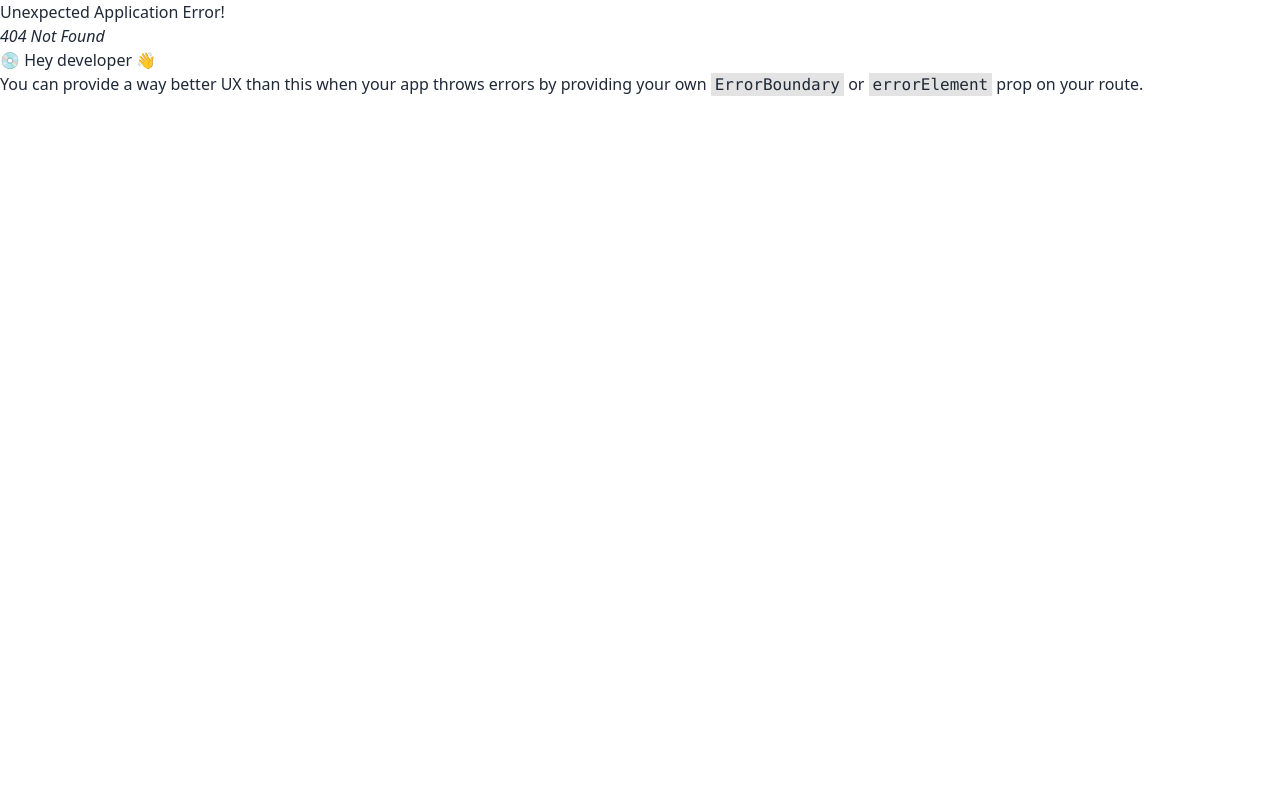
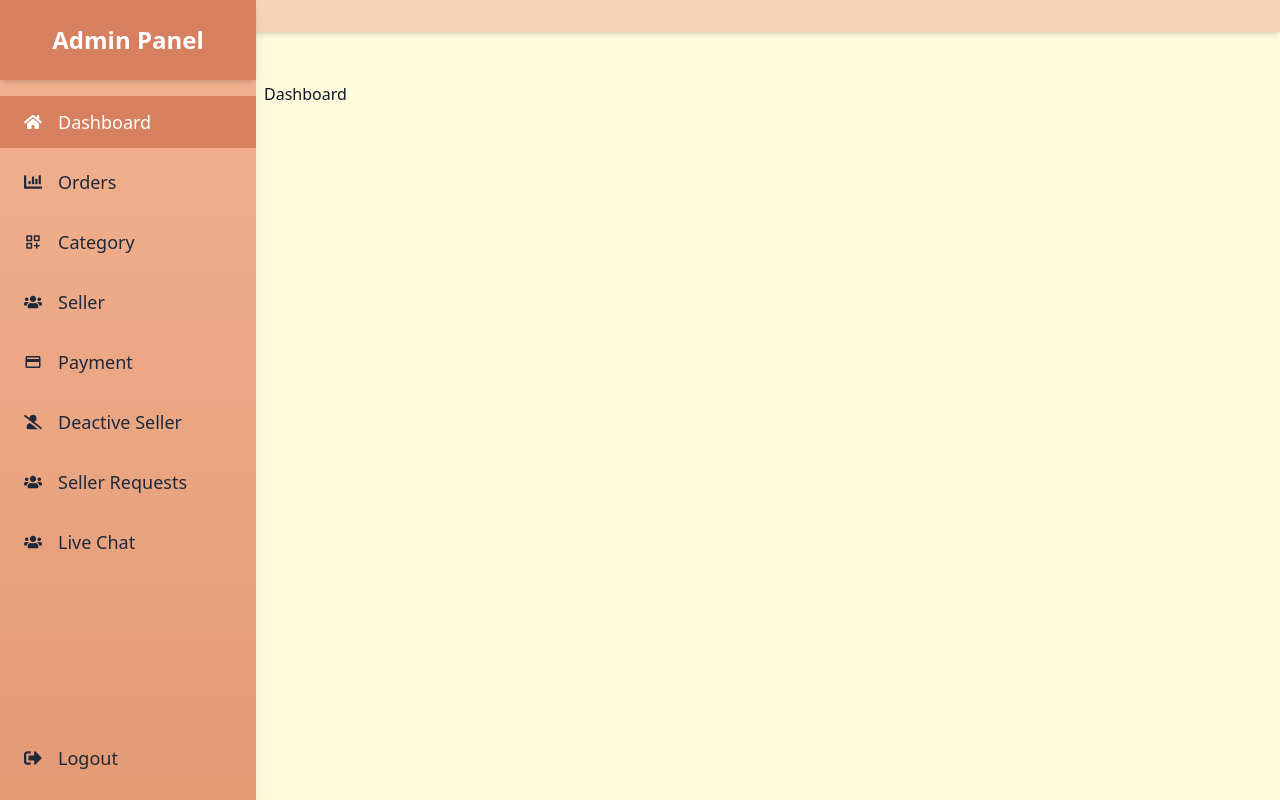
Before and after one commit to AshikurZaman01/Multi-Vendor-Ecommerce-Website-MERN, a React (Vite) app in the folder Front End/: page /admin/dashboard in a window 1280 px wide. Before the commit this address had no page. Built offline with nearby package versions, Linux system fonts and the light colour scheme.

Commit message:
add AdminDashboard sidebar

```diff
--- a/Front End/src/Components/Roots/Roots.jsx
+++ b/Front End/src/Components/Roots/Roots.jsx
@@ -2,7 +2,7 @@ import { Outlet } from 'react-router-dom';
 
 const Roots = () => {
     return (
-        <div>
+        <div className='max-w-screen-xl min-h-screen  mx-auto px-4 py-2'>
             <Outlet></Outlet>
         </div>
     );
--- /dev/null
+++ b/Front End/src/Components/Views/Auth/Admin/AdminDashboard/AdminDashboard.jsx
@@ -0,0 +1,10 @@
+const AdminDashboard = () => {
+    return (
+        <div>
+            <h1>Dashboard</h1>
+            {/* Additional dashboard content */}
+        </div>
+    );
+};
+
+export default AdminDashboard;
--- a/Front End/src/Components/Views/Auth/Admin/AdminForm.jsx
+++ b/Front End/src/Components/Views/Auth/Admin/AdminForm.jsx
@@ -27,7 +27,7 @@ const AdminForm = () => {
         } else if (successMessage) {
             toast.success(successMessage)
             dispatch(messageClear())
-            navigate('/')
+            navigate('/admin/dashboard')
         }
     }, [dispatch, errorMessage, successMessage, navigate])
 
--- /dev/null
+++ b/Front End/src/Components/Views/Auth/Admin/AdminHeader/AdminHeader.jsx
@@ -0,0 +1,9 @@
+const AdminHeader = () => {
+    return (
+        <div className="flex justify-between items-center p-4 bg-[#F6D4BA] shadow-md">
+
+        </div>
+    );
+};
+
+export default AdminHeader;
--- /dev/null
+++ b/Front End/src/Components/Views/Auth/Admin/AdminMainLayout/AdminMainLayout.jsx
@@ -0,0 +1,24 @@
+import AdminHeader from "../AdminHeader/AdminHeader";
+import AdminSidebar from "../AdminSidebar/AdminSidebar";
+import { Outlet } from 'react-router-dom';
+
+const AdminMainLayout = () => {
+    return (
+        <div className="flex">
+
+            <AdminSidebar />
+
+            <div className="flex-1 min-h-screen bg-[#FEFADC] text-slate-900">
+
+                <AdminHeader />
+
+                <main className="p-6 ml-0 lg:ml-60 pt-[50px]">
+                    <Outlet />
+                </main>
+
+            </div>
+        </div>
+    );
+};
+
+export default AdminMainLayout;
--- /dev/null
+++ b/Front End/src/Components/Views/Auth/Admin/AdminSidebar/AdminSidebar.jsx
@@ -0,0 +1,51 @@
+import { NavLink } from 'react-router-dom';
+import { FaHome, FaUsers, FaCog, FaSignOutAlt, FaChartBar, FaUserSlash } from 'react-icons/fa';
+import { TbCategoryPlus } from "react-icons/tb";
+import { MdOutlinePayment } from "react-icons/md";
+
+const AdminSidebar = () => {
+    const routes = [
+        { id: 1, path: 'dashboard', name: 'Dashboard', icon: <FaHome /> },
+        { id: 2, path: 'orders', name: 'Orders', icon: <FaChartBar /> },
+        { id: 3, path: 'category', name: 'Category', icon: <TbCategoryPlus /> },
+        { id: 4, path: 'seller', name: 'Seller', icon: <FaUsers /> },
+        { id: 5, path: 'payment', name: 'Payment', icon: <MdOutlinePayment /> },
+        { id: 6, path: 'deactiveSeller', name: 'Deactive Seller', icon: <FaUserSlash /> },
+        { id: 7, path: 'sellerRequests', name: 'Seller Requests', icon: <FaUsers /> },
+        { id: 8, path: 'liveChat', name: 'Live Chat', icon: <FaUsers /> },
+    ];
+
+    return (
+        <div className="fixed top-0 left-0 h-full w-64 bg-gradient-to-b from-[#F3B391] to-[#E39A75] text-slate-800 shadow-lg flex flex-col">
+            <div className="flex items-center justify-center h-20 shadow-md text-white text-2xl font-bold bg-[#D68060]">
+                Admin Panel
+            </div>
+
+            <nav className="flex-grow mt-4">
+                <ul className="space-y-2">
+                    {routes.map(route => (
+                        <li key={route.id}>
+                            <NavLink
+                                to={`${route.path}`}
+                                className={({ isActive }) => `flex items-center px-6 py-3 text-lg font-medium hover:bg-[#D68060] hover:text-white ${isActive ? 'bg-[#D68060] text-white' : ''}`}
+                            >
+                                {route.icon} <span className="ml-4">{route.name}</span>
+                            </NavLink>
+                        </li>
+                    ))}
+                </ul>
+            </nav>
+
+            <div className="mt-auto mb-4">
+                <NavLink
+                    to="/logout"
+                    className="flex items-center px-6 py-3 text-lg font-medium hover:bg-red-600 hover:text-white"
+                >
+                    <FaSignOutAlt className="mr-4" /> Logout
+                </NavLink>
+            </div>
+        </div>
+    );
+};
+
+export default AdminSidebar;
--- /dev/null
+++ b/Front End/src/Components/Views/Seller/Seller.jsx
@@ -0,0 +1,8 @@
+
+const Seller = () => {
+    return (
+        <div>Seller</div>
+    )
+}
+
+export default Seller
```
Also changed, not shown: Front End/src/main.jsx (+32 -8 lines), 1 other file (tests, documents, lock files or other folders).
